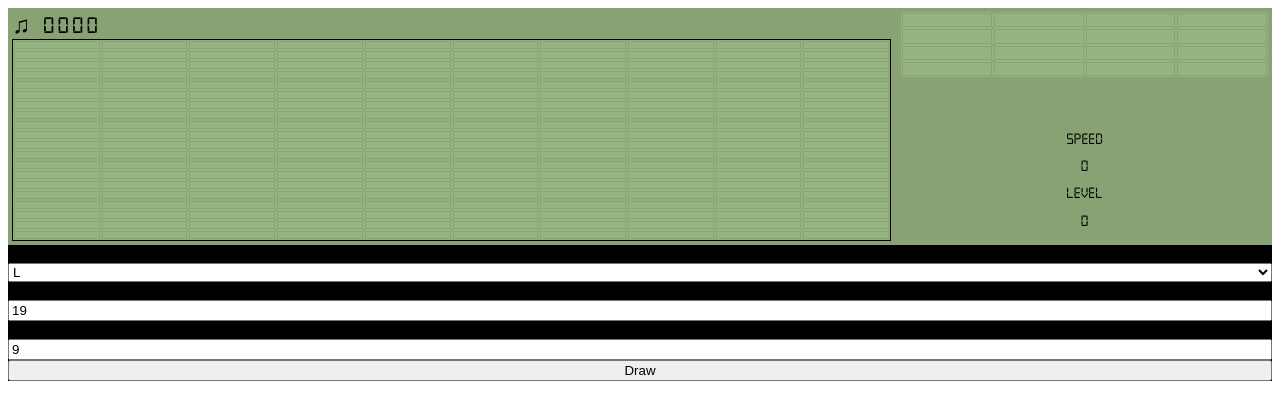
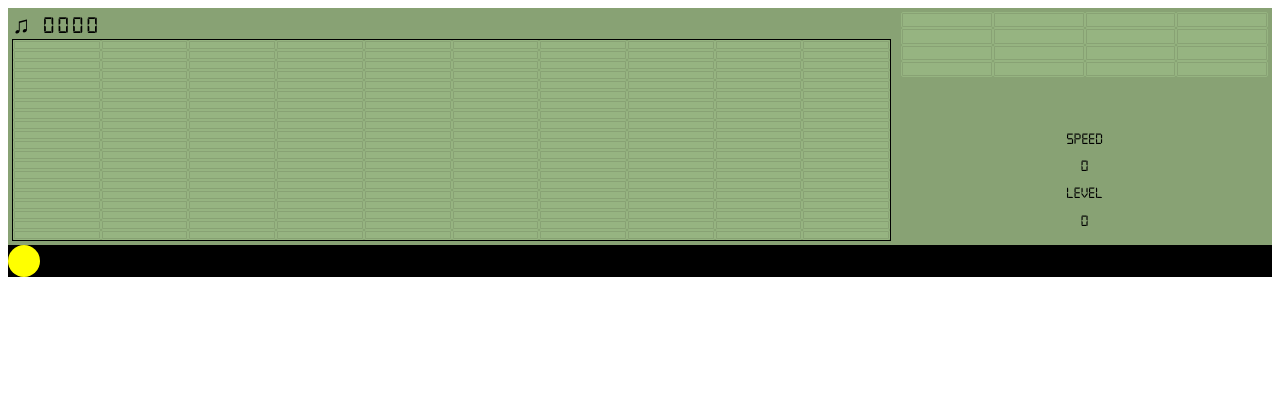
Before and after one commit to juliosampaio/apollo-mini-game, a React (Create React App) app: page / in a window 1280 px wide. Shown: the top 420 px of the page. Built offline with nearby package versions, Linux system fonts and the light colour scheme.

Commit message:
Add button foundation

```diff
--- a/src/components/console/apollo/apollo.tsx
+++ b/src/components/console/apollo/apollo.tsx
@@ -1,6 +1,6 @@
 import React, { useState } from "react";
-import { Tile } from "../tile";
 import { Display } from "../display";
+import { Controls } from "../controls";
 import style from "../../../theme";
 import { IShape } from "../../../constants";
 import { wrapperStyle } from "./apollo.style";
@@ -40,7 +40,8 @@ export const Apollo = () => {
   return (
     <ApolloWrapper>
       <Display rows={20} columns={10} shapes={shapes} speed={0} level={0} />
-      <div style={{ display: "flex", flexDirection: "column" }}>
+      <Controls />
+      {/* <div style={{ display: "flex", flexDirection: "column" }}>
         <label htmlFor="shape">Shape</label>
         <select id="shape">
           {Object.keys(shapesC).map(k => (
@@ -80,7 +81,7 @@ export const Apollo = () => {
         >
           Draw
         </button>
-      </div>
+      </div> */}
     </ApolloWrapper>
   );
 };
--- /dev/null
+++ b/src/components/console/controls/button.component.tsx
@@ -0,0 +1,9 @@
+import React from "react";
+import style from "../../../theme";
+import { buttonStyle } from "./button.style";
+
+const ButtonComponent = style.button`${buttonStyle}`;
+
+export const Button = () => {
+  return <ButtonComponent />;
+};
--- /dev/null
+++ b/src/components/console/controls/button.style.ts
@@ -0,0 +1,15 @@
+import { css } from "../../../theme";
+
+export const buttonStyle = css`
+  width: 2rem;
+  height: 2rem;
+  border-radius: 50%;
+  background-color: yellow;
+  border: none;
+  outline: none;
+
+  &:active {
+    background-color: #afb55e;
+    transform: translateY(0.1rem);
+  }
+`;
--- /dev/null
+++ b/src/components/console/controls/index.js
@@ -0,0 +1,5 @@
+import React from "react";
+import { Button } from "./button.component";
+export const Controls = () => {
+  return <Button />;
+};
```
Also changed, not shown: src/components/console/display/display.component.tsx (+2 -6 lines).
